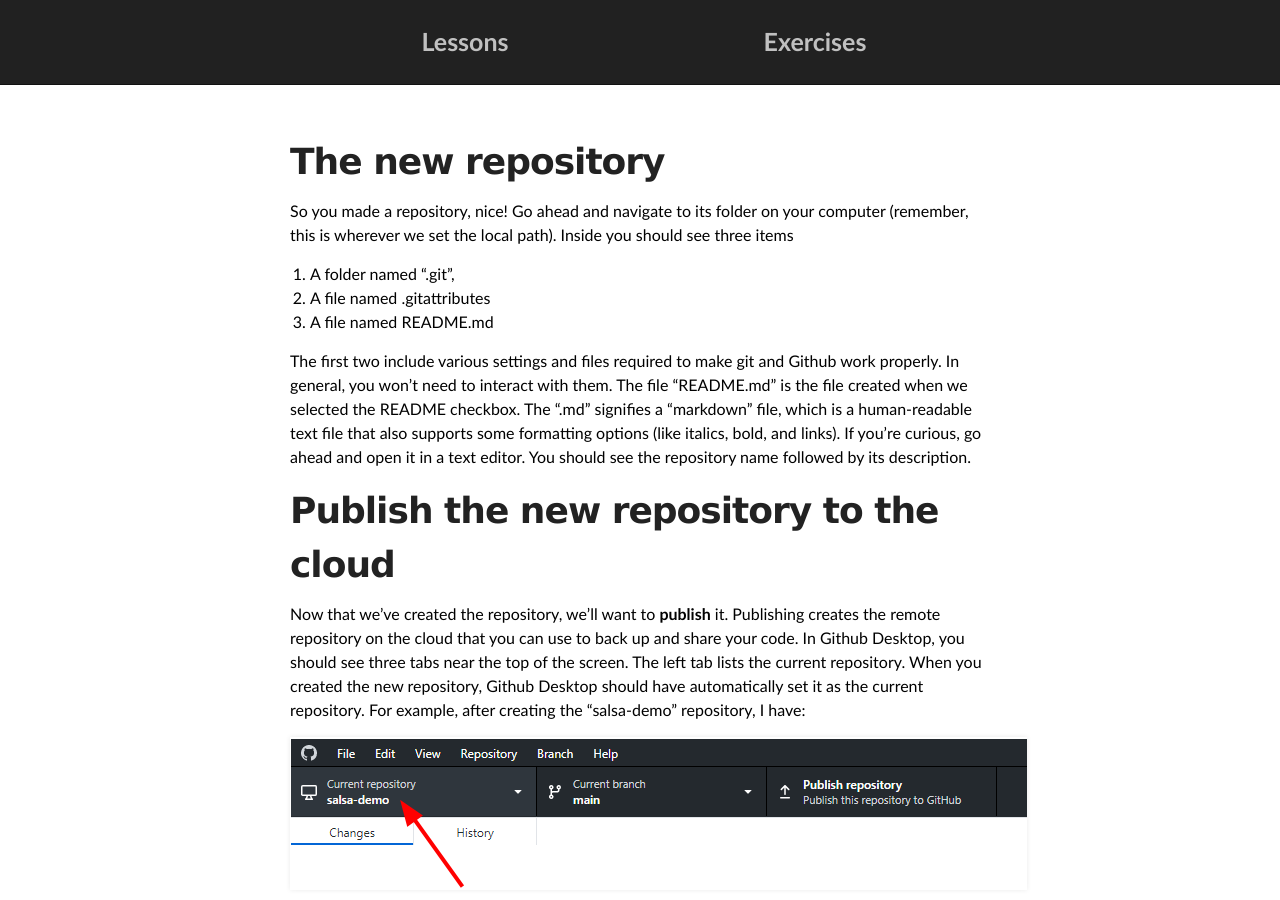
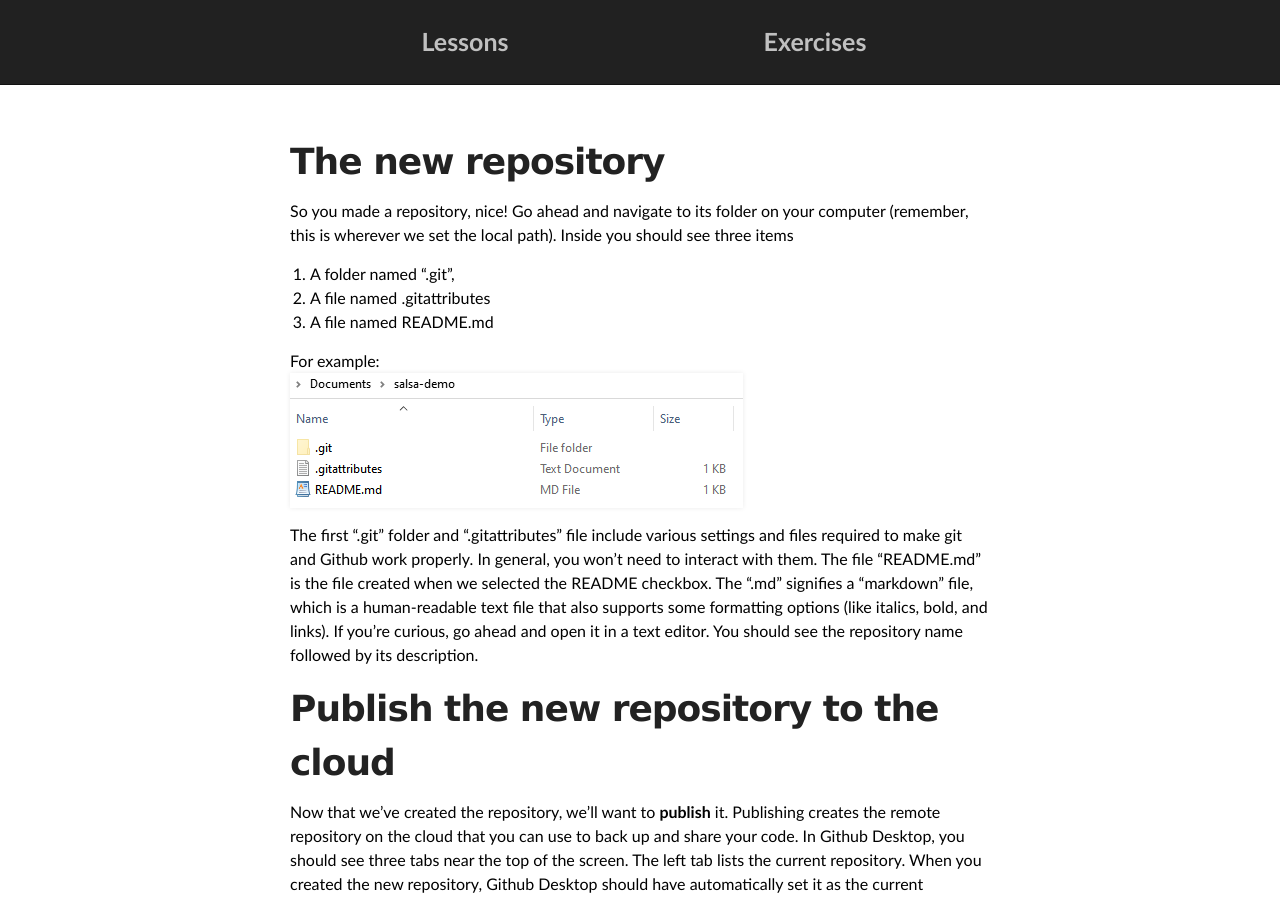
Before and after one commit to JonKing93/Github-Tutorial-Workshop, a Jekyll site: the page built from workshop/publish.md, in a window 1280 px wide and 900 px high. Built offline with Jekyll 4.4.1, drawn with Linux system fonts in a browser that asks for light colours.

```diff
--- a/workshop/publish.md
+++ b/workshop/publish.md
@@ -11,19 +11,22 @@ So you made a repository, nice! Go ahead and navigate to its folder on your comp
 2. A file named .gitattributes
 3. A file named README.md
 
-The first two include various settings and files required to make git and Github work properly. In general, you won't need to interact with them. The file "README.md" is the file created when we selected the README checkbox. The ".md" signifies a "markdown" file, which is a human-readable text file that also supports some formatting options (like italics, bold, and links). If you're curious, go ahead and open it in a text editor. You should see the repository name followed by its description.
+For example:
+<img src="..\assets\images\new-repo-contents.png" alt="The new repository as the current repository." style="max-width:453px;display:block">
+
+The first ".git" folder and ".gitattributes" file include various settings and files required to make git and Github work properly. In general, you won't need to interact with them. The file "README.md" is the file created when we selected the README checkbox. The ".md" signifies a "markdown" file, which is a human-readable text file that also supports some formatting options (like italics, bold, and links). If you're curious, go ahead and open it in a text editor. You should see the repository name followed by its description.
 
 # Publish the new repository to the cloud
 
 Now that we've created the repository, we'll want to **publish** it. Publishing creates the remote repository on the cloud that you can use to back up and share your code. In Github Desktop, you should see three tabs near the top of the screen. The left tab lists the current repository. When you created the new repository, Github Desktop should have automatically set it as the current repository. For example, after creating the "salsa-demo" repository, I have:
 
-<img src="..\assets\images\left-tab.png" alt="The new repository as the current repository." style="max-width:737px;display:block">
+<img src="..\assets\images\left-tab.png" alt="The new repository as the current repository." style="max-width:700px;display:block">
 
 If your current repository is something other than the new repository, click on the left tab and select the new repository from the dropdown menu.
 
 Now look at the right tab. It should be marked with the option "Publish Repository". Click on the tab
 
-<img src="..\assets\images\right-tab.png" alt="Publishing a new repository for my demo project." style="max-width:724px;display:block">
+<img src="..\assets\images\right-tab.png" alt="Publishing a new repository for my demo project." style="max-width:700px;display:block">
 
 This will open a box showing the name and description of the repository. There is also an option to make the repository public or private. (There is also an option to publish to a Github Enterprise server instead of Github.com, but we will not be using this for the workshop.)
 
```
Also changed, not shown: workshop/add.md (added, +42 -0 lines), workshop/edit.md (added, +23 -0 lines), workshop/push.md (added, +22 -0 lines), workshop/remote.md (+2 -1 lines), assets/images/add-file.PNG (added), assets/images/new-repo-contents.PNG (added), assets/images/repo-contents-2.PNG (added).
